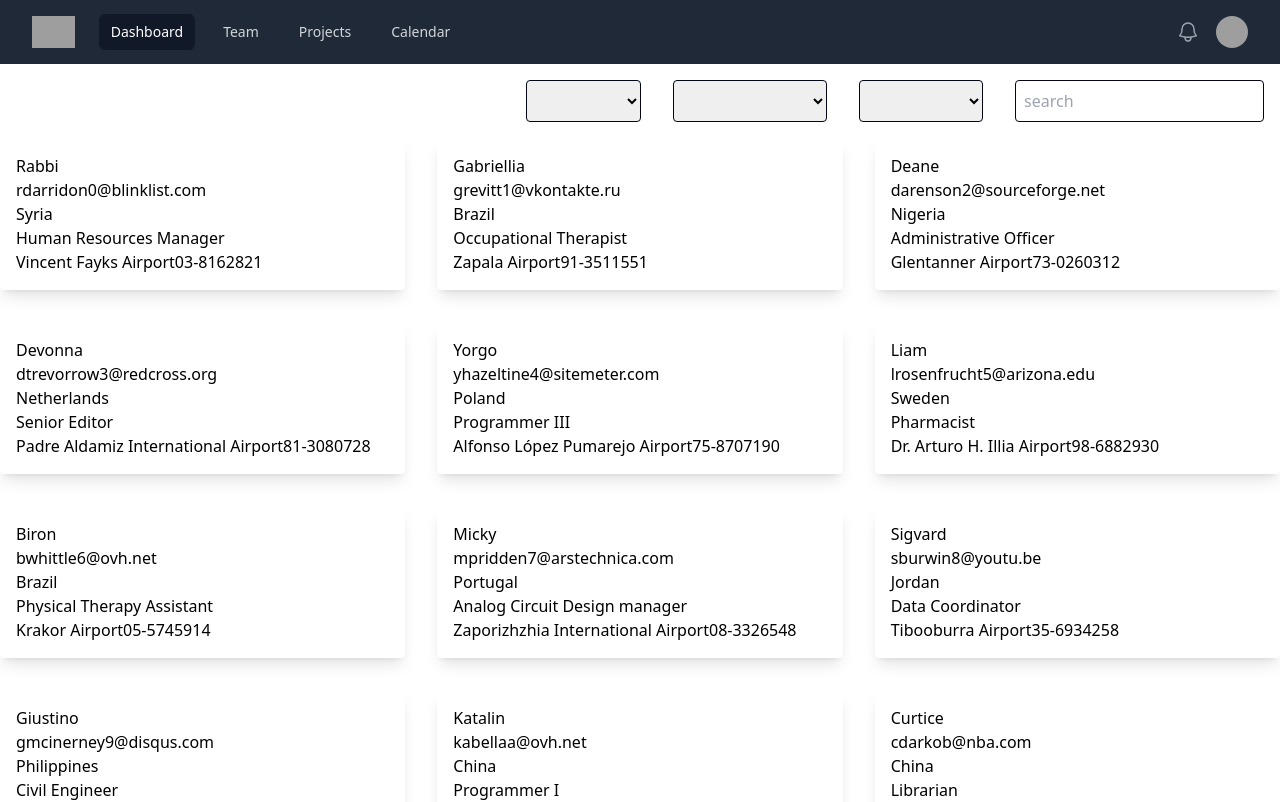
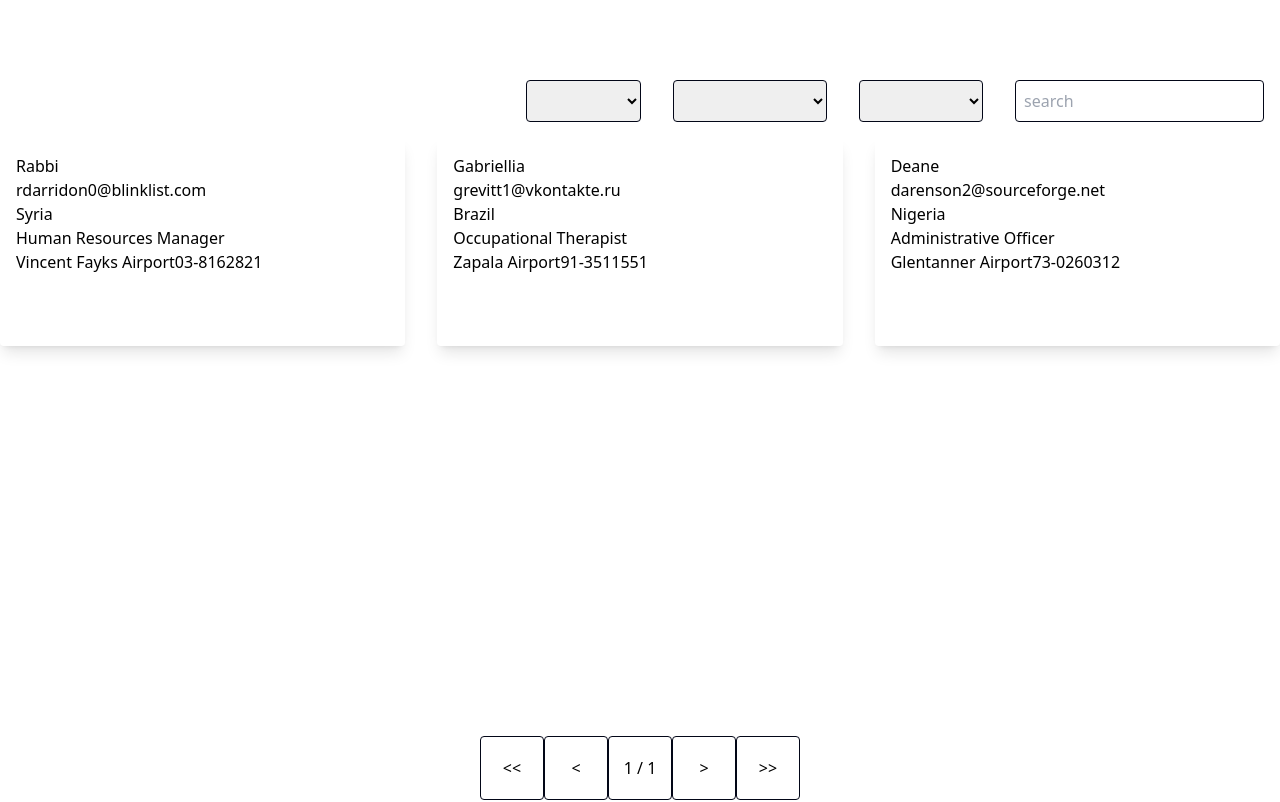
Before and after one commit to dgonzalez870/employee-registration, an Angular app in the folder front-end/: page /employees/list in a window 1280 px wide. Shown: the top 802 px of the page. Built offline with nearby package versions, Linux system fonts and the light colour scheme; grey boxes are pictures that could not be loaded.

Commit message:
feat: add paginator component

```diff
--- a/front-end/src/app/employees/employees-list/employees-list.component.html
+++ b/front-end/src/app/employees/employees-list/employees-list.component.html
@@ -39,12 +39,16 @@
   />
 </div>
 <div
-  class="container mx-auto grid gap-8 grid-cols-1 sm:grid-cols-2 md:grid-cols-3"
+  class="container mx-auto grid gap-8 grid-cols-1 sm:grid-cols-2 md:grid-cols-3 grow"
 >
   @for (item of employees$ | async; track $index) {
   <app-employees-info-card
-    class="shadow-lg rounded p-4"
+    class="shadow-lg rounded p-4 max-h-52"
     [data]="item"
   ></app-employees-info-card>
   }
 </div>
+
+<div class="flex justify-center">
+  <app-paginator (pageChange)="onPageChange($event)"></app-paginator>
+</div>
--- a/front-end/src/app/employees/employees-list/employees-list.component.ts
+++ b/front-end/src/app/employees/employees-list/employees-list.component.ts
@@ -22,6 +22,7 @@ import {
 } from 'rxjs';
 
 import { FormcontrolUiDirective } from '../../lib/formcontrol-ui';
+import { PaginatorComponent } from '../../lib/paginator';
 import { SelectMultipleComponent } from '../../lib/select-multiple';
 import {
   EmployeesInfoCardComponent,
@@ -37,12 +38,13 @@ import { EmployeesListService } from './employees-list.service';
     ReactiveFormsModule,
     FormcontrolUiDirective,
     SelectMultipleComponent,
+    PaginatorComponent,
   ],
   templateUrl: './employees-list.component.html',
   styleUrl: './employees-list.component.scss',
 })
 export class EmployeesListComponent implements OnInit, OnDestroy {
-  @HostBinding('class') className = 'block h-full';
+  @HostBinding('class') className = 'flex flex-col h-full';
 
   public employees$ = this.employeesListService.getEmployees$();
   public countries$ = this.employeesListService.getCountries$();
@@ -93,4 +95,6 @@ export class EmployeesListComponent implements OnInit, OnDestroy {
   ngOnDestroy(): void {
     this.sub$.unsubscribe();
   }
+
+  onPageChange(event: number): void {}
 }
--- a/front-end/src/app/employees/employees-list/services/search-employees/search-employees.service.ts
+++ b/front-end/src/app/employees/employees-list/services/search-employees/search-employees.service.ts
@@ -9,13 +9,12 @@ import { EmployeeInfo } from '../../models/employee-info';
 import { FakeEmployees } from './fake-data';
 
 @Injectable({
-  providedIn: 'root'
+  providedIn: 'root',
 })
 export class SearchEmployeesService {
-
-  constructor() { }
+  constructor() {}
 
   public exec(): Observable<EmployeeInfo[]> {
-    return of(FakeEmployees);
+    return of(FakeEmployees.slice(0, 3));
   }
 }
--- a/front-end/src/app/employees/employees.component.html
+++ b/front-end/src/app/employees/employees.component.html
@@ -1,4 +1,4 @@
-<nav class="bg-gray-800 fixed w-full">
+<nav class="bg-gray-800 fixed w-full" *ngIf="false">
   <div class="mx-auto max-w-7xl px-2 sm:px-6 lg:px-8">
     <div class="relative flex h-16 items-center justify-between">
       <div class="absolute inset-y-0 left-0 flex items-center sm:hidden">
--- /dev/null
+++ b/front-end/src/app/lib/paginator/index.ts
@@ -0,0 +1 @@
+export * from './paginator.component';
--- /dev/null
+++ b/front-end/src/app/lib/paginator/paginator.component.html
@@ -0,0 +1,37 @@
+<button
+  type="button"
+  class="min-w-16 min-h-16"
+  appFormcontrolUi
+  (onPageChange)="('start')"
+>
+  <<
+</button>
+<button
+  type="button"
+  class="min-w-16 min-h-16"
+  appFormcontrolUi
+  (onPageChange)="('prev')"
+>
+  <
+</button>
+<span
+  appFormcontrolUi
+  class="min-w-16 min-h-16 flex items-center justify-center"
+  >{{ currentPage }} / {{ totalPages }}</span
+>
+<button
+  type="button"
+  class="min-w-16 min-h-16"
+  appFormcontrolUi
+  (onPageChange)="('next')"
+>
+  >
+</button>
+<button
+  type="button"
+  class="min-w-16 min-h-16"
+  appFormcontrolUi
+  (onPageChange)="('end')"
+>
+  >>
+</button>
--- /dev/null
+++ b/front-end/src/app/lib/paginator/paginator.component.ts
@@ -0,0 +1,47 @@
+import {
+  Component,
+  EventEmitter,
+  HostBinding,
+  Input,
+  Output,
+} from '@angular/core';
+
+import { FormcontrolUiDirective } from '../formcontrol-ui';
+
+@Component({
+  selector: 'app-paginator',
+  standalone: true,
+  imports: [FormcontrolUiDirective],
+  templateUrl: './paginator.component.html',
+  styleUrl: './paginator.component.scss',
+})
+export class PaginatorComponent {
+  @HostBinding('class') classes = 'flex';
+
+  @Input() totalPages = 1;
+  @Input() currentPage = 1;
+
+  @Output() pageChange = new EventEmitter<number>();
+
+  onPageChange(event: string) {
+    switch (event) {
+      case 'start':
+        this.currentPage = 1;
+        break;
+      case 'prev':
+        if (this.currentPage > 1) {
+          this.currentPage--;
+        }
+        break;
+      case 'next':
+        if (this.currentPage < this.totalPages) {
+          this.currentPage++;
+        }
+        break;
+      case 'end':
+        this.currentPage = this.totalPages;
+        break;
+    }
+    this.pageChange.emit(this.currentPage);
+  }
+}
```
Also changed, not shown: front-end/src/app/lib/paginator/paginator.component.scss (added), 1 other file (tests, documents, lock files or other folders).
